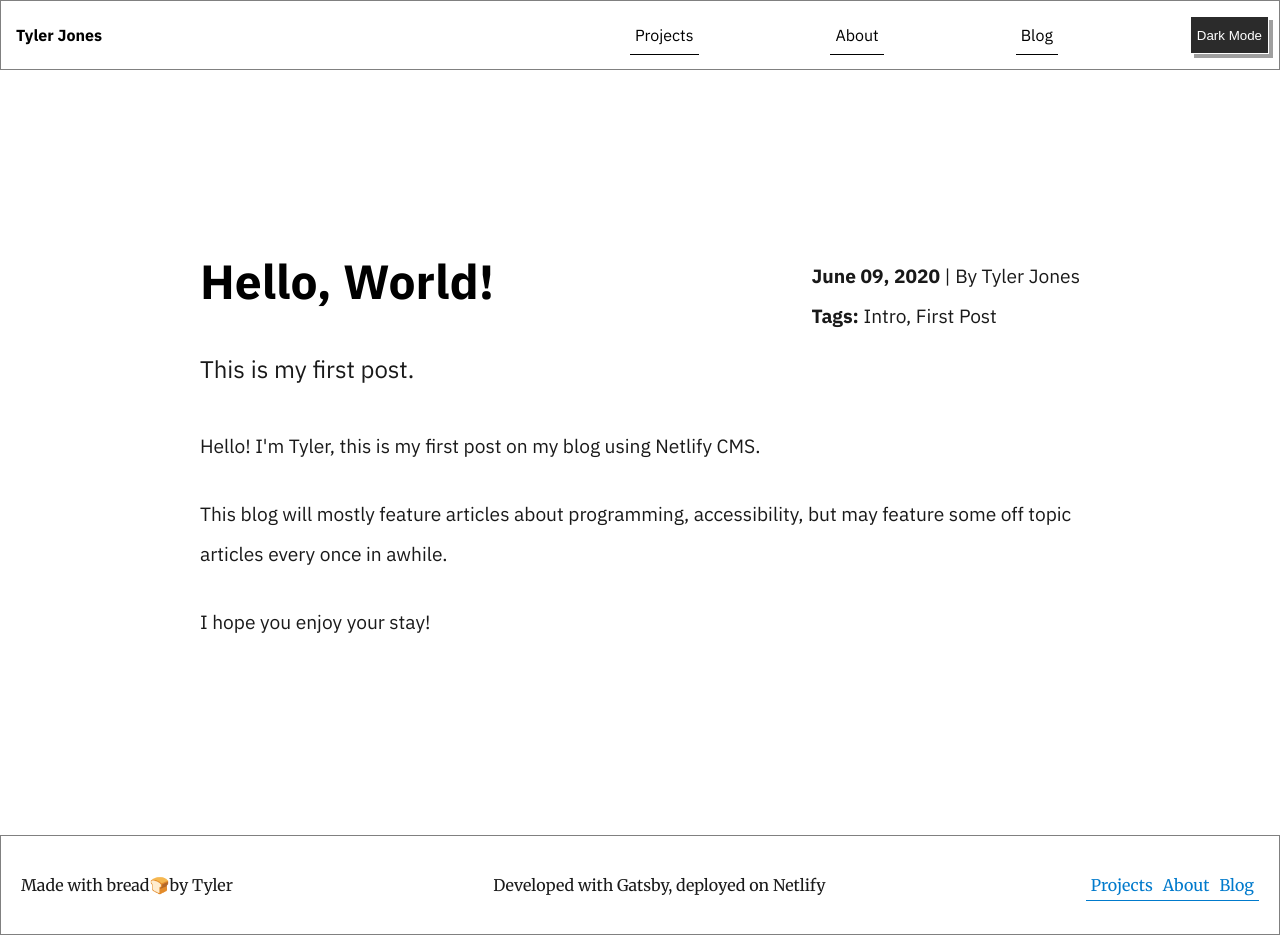
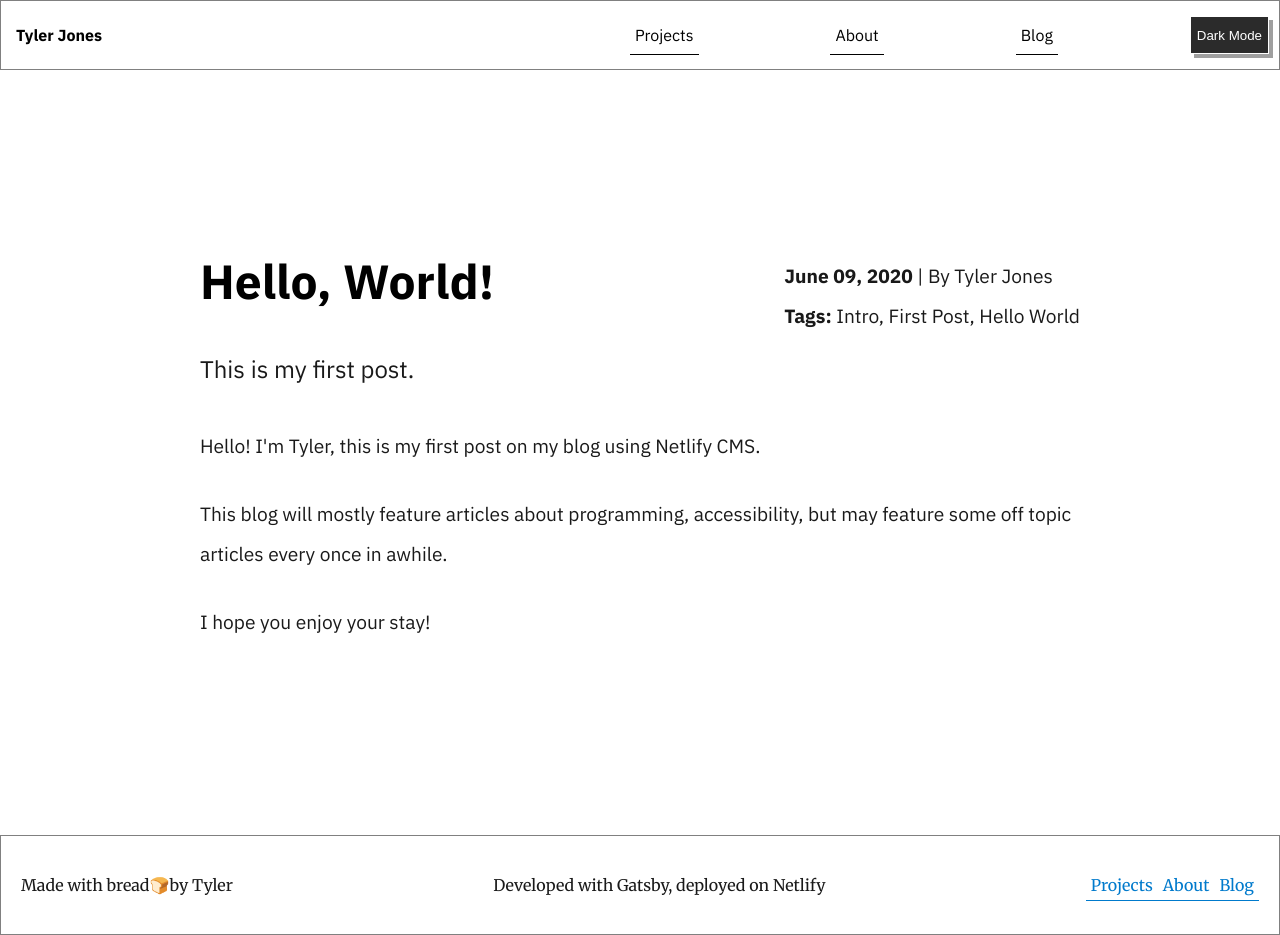
Before and after one commit to TylerJDev/my-portfolio, a Gatsby site: page /2020-06-09-hello-world/ in a window 1280 px wide. Built offline with nearby package versions, Linux system fonts and the light colour scheme; Gatsby itself is replaced by a stand-in of ours; some packages are replaced by stand-ins of ours.

Commit message:
Update Blog “2020-06-09-hello-world”

```diff
--- a/content/blog/2020-06-09-hello-world.md
+++ b/content/blog/2020-06-09-hello-world.md
@@ -2,7 +2,10 @@
 title: Hello, World!
 date: 2020-06-09T22:20:44.991Z
 description: This is my first post.
-tags: ["intro", 'first post']
+tags:
+  - intro
+  - first post
+  - hello world
 ---
 Hello! I'm Tyler, this is my first post on my blog using Netlify CMS.
 
```
